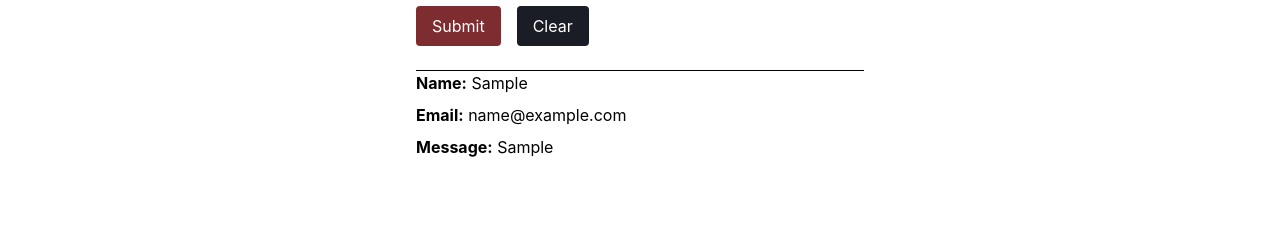
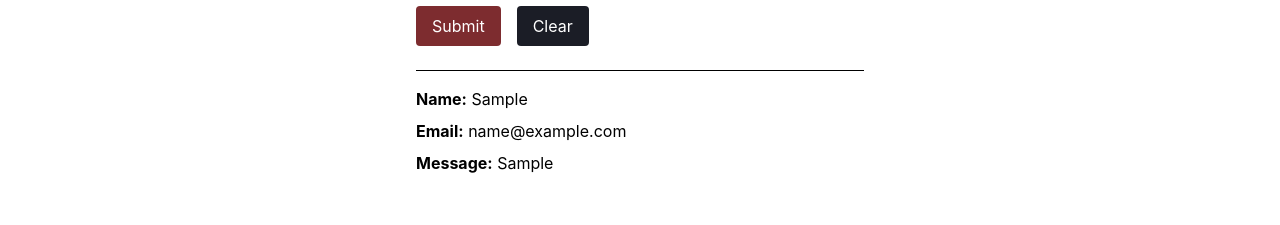
Before and after one commit to petrosmeliras/cf9-react-app, a React (Vite) app: page /multifield-form in a window 1280 px wide. Both pictures are taken after typing "Sample", "name@example.com", "Sample" into the empty fields and a click on the button "Submit". Shown: the part 358-583 px from the top of the page. Built offline with nearby package versions, Linux system fonts and the light colour scheme.

Commit message:
chore: add spacing in submittedData

```diff
--- a/src/components/LessonNine/MultiFieldForm.tsx
+++ b/src/components/LessonNine/MultiFieldForm.tsx
@@ -79,7 +79,7 @@ const MultiFieldForm = () => {
 
       {submittedData && (
         <>
-          <div className="mt-6 max-w-md mx-auto border-t space-y-2">
+          <div className="mt-6 pt-4 max-w-md mx-auto border-t space-y-2">
             <p><strong>Name:</strong> {submittedData.name}</p>
             <p><strong>Email:</strong> {submittedData.email}</p>
             <p><strong>Message:</strong> {submittedData.message}</p>
```
